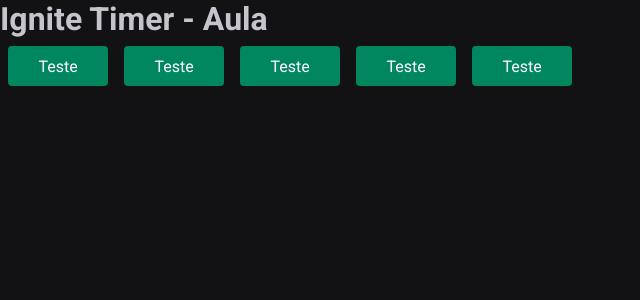
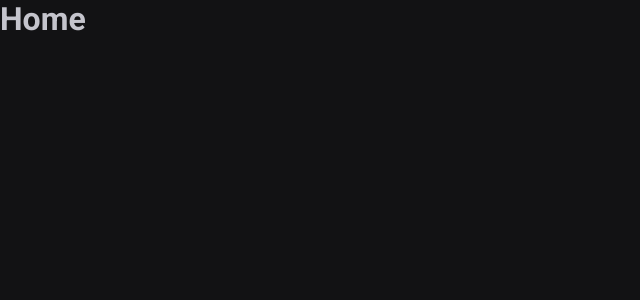
Before and after one commit to augustomarsola/02-newignite-timer, a React (Vite) app: page / in a window 1280 px wide. Shown: the top 300 px of the page, without its empty margins (0-640 px from the left). Built offline with nearby package versions, Linux system fonts and the light colour scheme.

Commit message:
Added home and history pages with react router dom component

```diff
--- a/package.json
+++ b/package.json
@@ -12,6 +12,7 @@
   "dependencies": {
     "react": "^18.2.0",
     "react-dom": "^18.2.0",
+    "react-router-dom": "^6.3.0",
     "styled-components": "^5.3.5"
   },
   "devDependencies": {
--- a/src/App.tsx
+++ b/src/App.tsx
@@ -1,18 +1,15 @@
+import { BrowserRouter } from 'react-router-dom'
 import { ThemeProvider } from 'styled-components'
-import { Button } from './components/Button'
+import { Router } from './Router'
 import { GlobalStyle } from './styles/global'
 import { defaultTheme } from './styles/themes/default'
 
 export function App() {
   return (
     <ThemeProvider theme={defaultTheme}>
-      <h1>Ignite Timer - Aula</h1>
-      <Button>Teste</Button>
-      <Button variant="danger">Teste</Button>
-      <Button variant="success">Teste</Button>
-      <Button variant="secondary">Teste</Button>
-      <Button variant="primary">Teste</Button>
-
+      <BrowserRouter>
+        <Router />
+      </BrowserRouter>
       <GlobalStyle />
     </ThemeProvider>
   )
--- /dev/null
+++ b/src/Router.tsx
@@ -0,0 +1,12 @@
+import { Route, Routes } from 'react-router-dom'
+import { History } from './pages/History'
+import { Home } from './pages/Home'
+
+export function Router() {
+  return (
+    <Routes>
+      <Route path="/" element={<Home />} />
+      <Route path="/history" element={<History />} />
+    </Routes>
+  )
+}
--- a/src/components/Button.styles.ts
+++ /dev/null
@@ -1,25 +0,0 @@
-import styled from 'styled-components'
-
-export type ButtonVariant = 'primary' | 'secondary' | 'danger' | 'success'
-
-interface ButtonContainerProps {
-  variant: ButtonVariant
-}
-
-// const buttonVariants = {
-//   primary: 'purple',
-//   secondary: 'orange',
-//   danger: 'red',
-//   success: 'green',
-// }
-
-export const ButtonContainer = styled.button<ButtonContainerProps>`
-  width: 100px;
-  height: 40px;
-  border-radius: 4px;
-  border: 0;
-  margin: 8px;
-
-  color: ${(props) => props.theme.white};
-  background: ${(props) => props.theme['green-500']};
-`
--- a/src/components/Button.tsx
+++ /dev/null
@@ -1,11 +0,0 @@
-import { ReactNode } from 'react'
-import { ButtonContainer, ButtonVariant } from './Button.styles'
-
-interface ButtonProps {
-  variant?: ButtonVariant
-  children: ReactNode
-}
-
-export function Button({ variant = 'primary', children }: ButtonProps) {
-  return <ButtonContainer variant={variant}>{children}</ButtonContainer>
-}
--- /dev/null
+++ b/src/pages/History.tsx
@@ -0,0 +1,3 @@
+export function History() {
+  return <h1>History</h1>
+}
--- /dev/null
+++ b/src/pages/Home.tsx
@@ -0,0 +1,3 @@
+export function Home() {
+  return <h1>Home</h1>
+}
```
Also changed, not shown: 1 other file (tests, documents, lock files or other folders).
